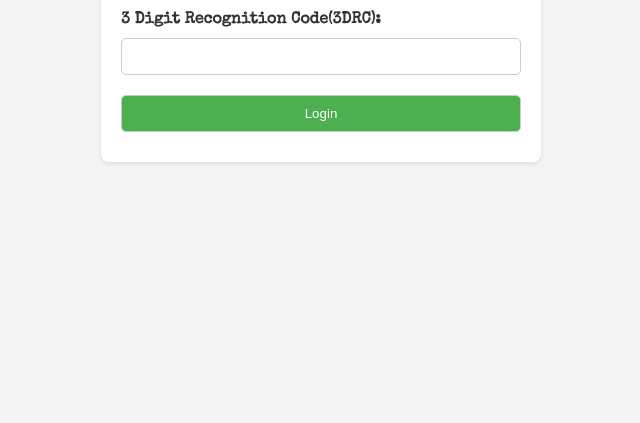
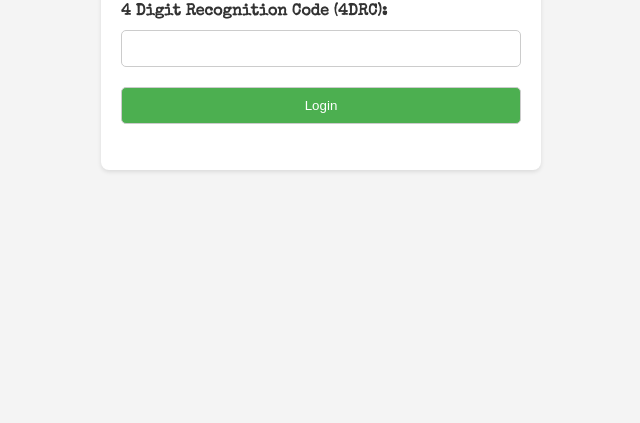
Before and after one commit to TimothyyyyDee/Animal-Network, a plain HTML site: page memberportallogin.html in a window 1280 px wide. Shown: the part 377-800 px from the top of the page, without its empty margins (319-959 px from the left). Drawn offline with nearby package versions, Linux system fonts and the light colour scheme.

Commit message:
Update memberportallogin.html

```diff
--- a/memberportallogin.html
+++ b/memberportallogin.html
@@ -1,5 +1,5 @@
-<!DOCTYPE html>
-<html lang="en">
+
+    <html lang="en">
 <head>
   <meta charset="UTF-8">
   <meta name="viewport" content="width=device-width, initial-scale=1.0">
@@ -64,8 +64,8 @@
   <div class="container">
     <h1>Animal Network Member Login</h1>
     <form id="loginForm">
-      <label for="username">3 Digit Recognition Code(3DRC):</label>
-      <input type="text" id="username" name="username" maxlength="3" required>
+      <label for="username">4 Digit Recognition Code (4DRC):</label>
+      <input type="text" id="username" name="username" maxlength="4" required>
       <button type="submit" id="loginButton">Login</button>
     </form>
   </div>
@@ -83,114 +83,114 @@
     });
 
     const roleCodes = {
-      "101": "Planning Assistant",
-      "102": "Junior Planner",
-      "103": "Planner",
-      "104": "Senior Planner",
-      "105": "Lead Planner",
-      "106": "Planning Supervisor",
-      "107": "Planning Manager",
-      "108": "Planning Director",
-      "109": "Chief Planner",
-      "110": "Deputy Planning Chief",
-      "111": "Assistant Planning Chief",
-      "112": "Planning Chief",
-      "201": "Administrative Assistant",
-      "202": "Administrative Specialist",
-      "203": "Admin Officer",
-      "204": "Senior Admin Officer",
-      "205": "Admin Supervisor",
-      "206": "Admin Manager",
-      "207": "Admin Director",
-      "208": "Senior Admin Director",
-      "209": "Chief Admin Officer",
-      "210": "Deputy Admin Chief",
-      "211": "Assistant Admin Chief",
-      "212": "Admin Chief",
-      "301": "Investigative Assistant",
-      "302": "Investigator",
-      "303": "Senior Investigator",
-      "304": "Lead Investigator",
-      "305": "Principal Investigator",
-      "306": "Investigation Supervisor",
-      "307": "Investigation Manager",
-      "308": "Investigation Director",
-      "309": "Chief Investigator",
-      "310": "Deputy Investigative Chief",
-      "311": "Assistant Investigative Chief",
-      "312": "Investigative Chief",
-      "401": "Internal Affairs Assistant",
-      "402": "Internal Affairs Agent",
-      "403": "Internal Affairs Specialist",
-      "404": "Senior Internal Affairs Specialist",
-      "405": "Internal Affairs Supervisor",
-      "406": "Internal Affairs Manager",
-      "407": "Internal Affairs Director",
-      "408": "Senior Internal Affairs Director",
-      "409": "Chief Internal Affairs Officer",
-      "410": "Deputy Internal Affairs Chief",
-      "411": "Assistant Internal Affairs Chief",
-      "412": "Internal Affairs Chief",
-      "501": "Court Assistant",
-      "502": "Court Clerk",
-      "503": "Court Officer",
-      "504": "Senior Court Officer",
-      "505": "Court Judge",
-      "506": "Senior Court Judge",
-      "507": "Principal Court Judge",
-      "508": "Court Director",
-      "509": "Chief Judge",
-      "510": "Deputy Court Chief",
-      "511": "Assistant Court Chief",
-      "512": "Court Chief",
-      "601": "Appeals Assistant",
-      "602": "Appeals Officer",
-      "603": "Senior Appeals Officer",
-      "604": "Lead Appeals Officer",
-      "605": "Appeals Supervisor",
-      "606": "Appeals Manager",
-      "607": "Appeals Director",
-      "608": "Senior Appeals Director",
-      "609": "Chief Appeals Officer",
-      "610": "Deputy Appeals Chief",
-      "611": "Assistant Appeals Chief",
-      "612": "Appeals Chief",
-      "701": "Operations Assistant",
-      "702": "Operations Officer",
-      "703": "Senior Operations Officer",
-      "704": "Lead Operations Officer",
-      "705": "Operations Supervisor",
-      "706": "Operations Manager",
-      "707": "Operations Director",
-      "708": "Senior Operations Director",
-      "709": "Chief of Operations",
-      "710": "Deputy Operations Chief",
-      "711": "Assistant Operations Chief",
-      "712": "Operations Chief",
-      "801": "Special Ops Assistant",
-      "802": "Special Ops Agent",
-      "803": "Special Ops Specialist",
-      "804": "Senior Special Ops Specialist",
-      "805": "Special Ops Commander",
-      "806": "Senior Special Ops Commander",
-      "807": "Principal Special Ops Commander",
-      "808": "Special Ops Director",
-      "809": "Chief of Special Ops",
-      "810": "Deputy Special Ops Chief",
-      "811": "Assistant Special Ops Chief",
-      "812": "Special Ops Chief",
-      "901": "Aggression Ops Assistant",
-      "902": "Aggression Ops Officer",
-      "903": "Aggression Ops Specialist",
-      "904": "Senior Aggression Ops Specialist",
-      "905": "Aggression Ops Commander",
-      "906": "Senior Aggression Ops Commander",
-      "907": "Principal Aggression Ops Commander",
-      "908": "Aggression Ops Director",
-      "909": "Chief of Aggression Ops",
-      "910": "Deputy Aggression Ops Chief",
-      "911": "Assistant Aggression Ops Chief",
-      "912": "Aggression Ops Chief",
+      "0101": "Planning Assistant",
+      "0102": "Junior Planner",
+      "0103": "Planner",
+      "0104": "Senior Planner",
+      "0105": "Lead Planner",
+      "0106": "Planning Supervisor",
+      "0107": "Planning Manager",
+      "0108": "Planning Director",
+      "0109": "Chief Planner",
+      "0110": "Deputy Planning Chief",
+      "0111": "Assistant Planning Chief",
+      "0112": "Planning Chief",
+      "0201": "Administrative Assistant",
+      "0202": "Administrative Specialist",
+      "0203": "Admin Officer",
+      "0204": "Senior Admin Officer",
+      "0205": "Admin Supervisor",
+      "0206": "Admin Manager",
+      "0207": "Admin Director",
+      "0208": "Senior Admin Director",
+      "0209": "Chief Admin Officer",
+      "0210": "Deputy Admin Chief",
+      "0211": "Assistant Admin Chief",
+      "0212": "Admin Chief",
+      "0301": "Investigative Assistant",
+      "0302": "Investigator",
+      "0303": "Senior Investigator",
+      "0304": "Lead Investigator",
+      "0305": "Principal Investigator",
+      "0306": "Investigation Supervisor",
+      "0307": "Investigation Manager",
+      "0308": "Investigation Director",
+      "0309": "Chief Investigator",
+      "0310": "Deputy Investigative Chief",
+      "0311": "Assistant Investigative Chief",
+      "0312": "Investigative Chief",
+      "0401": "Internal Affairs Assistant",
+      "0402": "Internal Affairs Agent",
+      "0403": "Internal Affairs Specialist",
+      "0404": "Senior Internal Affairs Specialist",
+      "0405": "Internal Affairs Supervisor",
+      "0406": "Internal Affairs Manager",
+      "0407": "Internal Affairs Director",
+      "0408": "Senior Internal Affairs Director",
+      "0409": "Chief Internal Affairs Officer",
+      "0410": "Deputy Internal Affairs Chief",
+      "0411": "Assistant Internal Affairs Chief",
+      "0412": "Internal Affairs Chief",
+      "0501": "Court Assistant",
+      "0502": "Court Clerk",
+      "0503": "Court Officer",
+      "0504": "Senior Court Officer",
+      "0505": "Court Judge",
+      "0506": "Senior Court Judge",
+      "0507": "Principal Court Judge",
+      "0508": "Court Director",
+      "0509": "Chief Judge",
+      "0510": "Deputy Court Chief",
+      "0511": "Assistant Court Chief",
+      "0512": "Court Chief",
+      "0601": "Appeals Assistant",
+      "0602": "Appeals Officer",
+      "0603": "Senior Appeals Officer",
+      "0604": "Lead Appeals Officer",
+      "0605": "Appeals Supervisor",
+      "0606": "Appeals Manager",
+      "0607": "Appeals Director",
+      "0608": "Senior Appeals Director",
+      "0609": "Chief Appeals Officer",
+      "0610": "Deputy Appeals Chief",
+      "0611": "Assistant Appeals Chief",
+      "0612": "Appeals Chief",
+      "0701": "Operations Assistant",
+      "0702": "Operations Officer",
+      "0703": "Senior Operations Officer",
+      "0704": "Lead Operations Officer",
+      "0705": "Operations Supervisor",
+      "0706": "Operations Manager",
+      "0707": "Operations Director",
+      "0708": "Senior Operations Director",
+      "0709": "Chief of Operations",
+      "0710": "Deputy Operations Chief",
+      "0711": "Assistant Operations Chief",
+      "0712": "Operations Chief",
+      "0801": "Special Ops Assistant",
+      "0802": "Special Ops Agent",
+      "0803": "Special Ops Specialist",
+      "0804": "Senior Special Ops Specialist",
+      "0805": "Special Ops Commander",
+      "0806": "Senior Special Ops Commander",
+      "0807": "Principal Special Ops Commander",
+      "0808": "Special Ops Director",
+      "0809": "Chief of Special Ops",
+      "0810": "Deputy Special Ops Chief",
+      "0811": "Assistant Special Ops Chief",
+      "0812": "Special Ops Chief",
+      "0901": "Aggression Ops Assistant",
+      "0902": "Aggression Ops Officer",
+      "0903": "Aggression Ops Specialist",
+      "0904": "Senior Aggression Ops Specialist",
+      "0905": "Aggression Ops Commander",
+      "0906": "Senior Aggression Ops Commander",
+      "0907": "Principal Aggression Ops Commander",
+      "0908": "Aggression Ops Director",
+      "0909": "Chief of Aggression Ops",
+      "0910": "Deputy Aggression Ops Chief",
+      "0911": "Assistant Aggression Ops Chief",
+      "0912": "Aggression Ops Chief",
       "1001": "Cyber Ops Assistant",
       "1002": "Cyber Ops Analyst",
       "1003": "Cyber Ops Specialist",
@@ -252,9 +252,14 @@
     document.getElementById('loginForm').addEventListener('submit', function(e) {
       e.preventDefault(); // Prevent form from submitting
 
-      // Get the 3-digit code from the username field
+      // Get the 4-digit code from the username field
       const code = document.getElementById('username').value;
-
+    // Validate that the code is exactly 4 digits
+    const codePattern = /^\d{4}$/;
+      if (!codePattern.test(code)) {
+        alert("Invalid code! Please enter a valid 4-digit code.");
+           return;
+                }
       // Check if the code exists in the roleCodes object
       if (roleCodes.hasOwnProperty(code)) {
         const role = roleCodes[code];
@@ -267,7 +272,7 @@
           alert("No dashboard found for this role.");
         }
       } else {
-        alert("Invalid role code! Please enter a valid 3-digit code.");
+        alert("Invalid role code! Please enter a valid 4-digit code.");
       }
     });
   </script>
```
